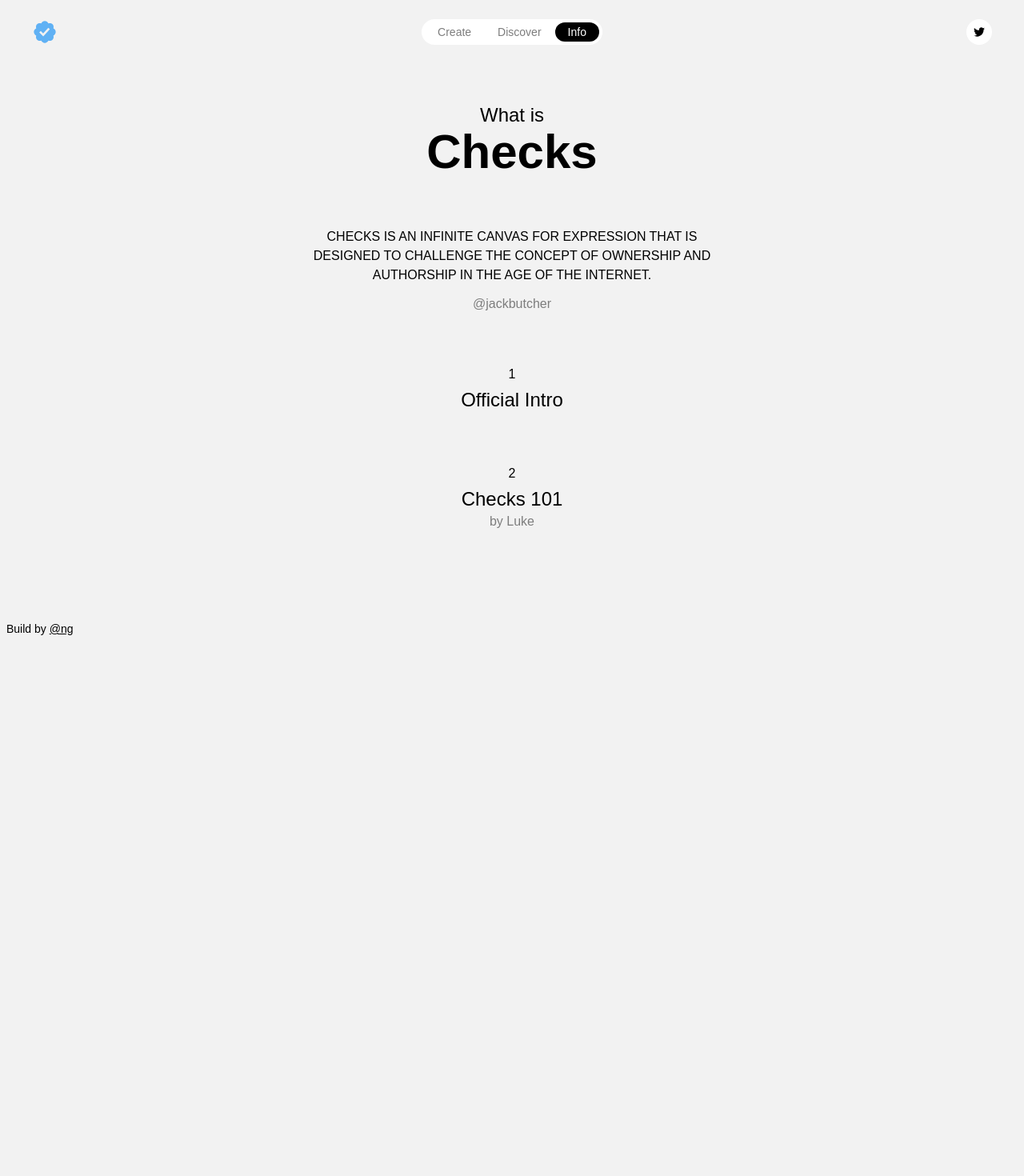
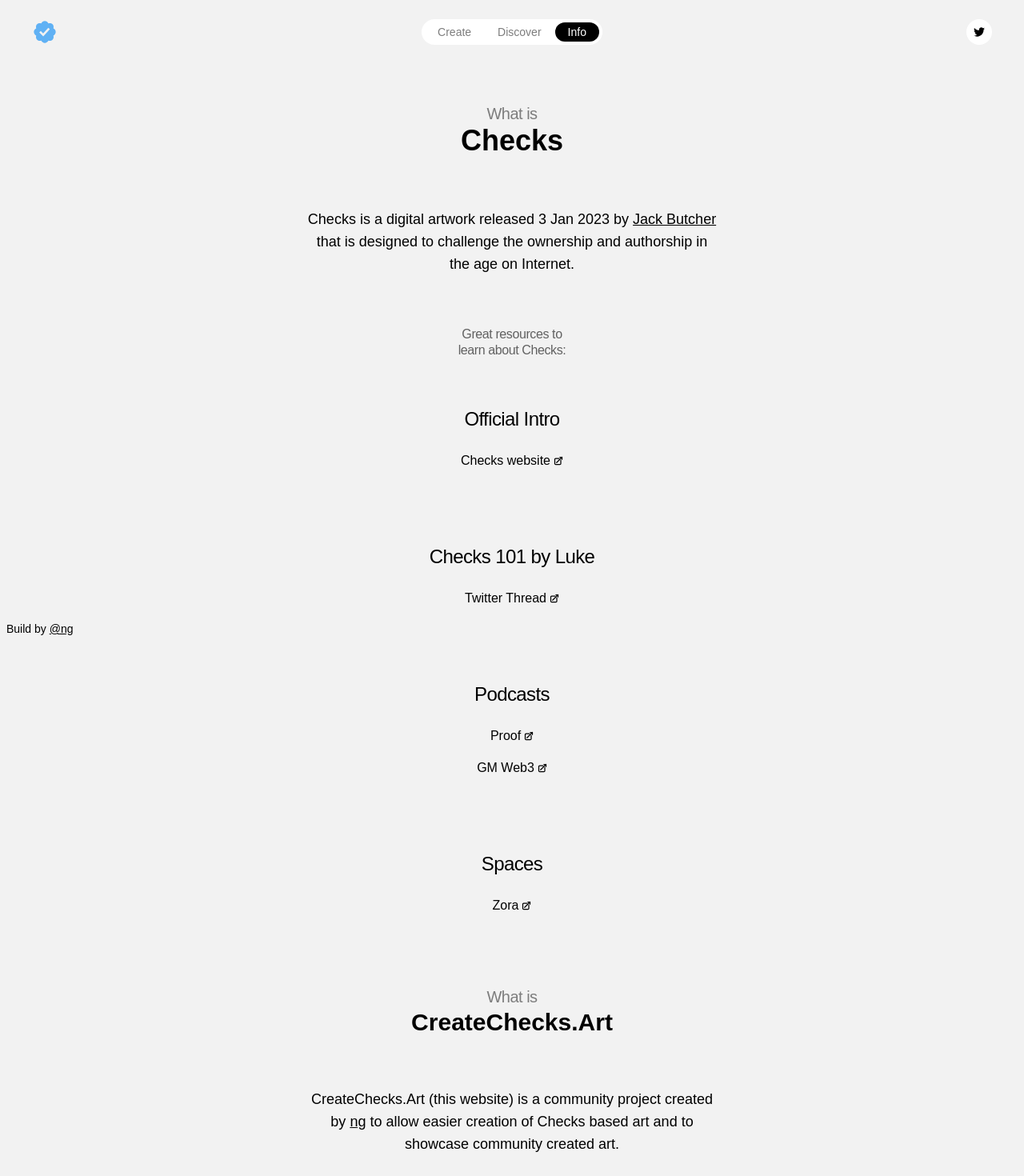
Before and after one commit to nikitattt/create-checks, a Next.js app: page /info in a window 1280 px wide. Shown: the top 1470 px of the page at 80% size. Before the commit the page ends 800 px from the top, so only its background shows below. Built offline with nearby package versions, Linux system fonts and the light colour scheme; a web font is replaced by a local one.

Commit message:
More info links and better ui

```diff
--- a/pages/info.tsx
+++ b/pages/info.tsx
@@ -1,9 +1,55 @@
+import clsx from 'clsx'
 import type { NextPage } from 'next'
 import Head from 'next/head'
 import BuildBy from '../components/BuildBy'
 import Check from '../components/Check'
 import NavBar from '../components/NavBar'
 import { useMenuStore } from '../store/menu'
+
+const SectionTitle = ({ index, name }: { index: number; name: string }) => {
+  return (
+    <div className="mt-20">
+      {/* <div>{index}</div> */}
+      <p className="mt-1 font-medium text-2xl tracking-tight">{name}</p>
+    </div>
+  )
+}
+
+const ExternalLink = ({
+  link,
+  name,
+  className
+}: {
+  link: string
+  name: string
+  className?: string
+}) => {
+  return (
+    <a
+      href={link}
+      target="_blank"
+      className={clsx('p-2 hover:underline cursor-pointer', className)}
+    >
+      <div className="flex flex-row gap-1 items-center">
+        <p className="font-medium">{name}</p>
+        <svg
+          xmlns="http://www.w3.org/2000/svg"
+          fill="none"
+          viewBox="0 0 24 24"
+          strokeWidth={2.5}
+          stroke="currentColor"
+          className="w-3 h-3 mb-px"
+        >
+          <path
+            strokeLinecap="round"
+            strokeLinejoin="round"
+            d="M13.5 6H5.25A2.25 2.25 0 003 8.25v10.5A2.25 2.25 0 005.25 21h10.5A2.25 2.25 0 0018 18.75V10.5m-10.5 6L21 3m0 0h-5.25M21 3v5.25"
+          />
+        </svg>
+      </div>
+    </a>
+  )
+}
 
 const Info: NextPage<{ data: string }> = (props) => {
   const { data } = props
@@ -13,7 +59,7 @@
   // TODO: remove h-screen when having longer pages
   return (
     <div className={darkMode ? 'dark' : ''}>
-      <div className="font-sans text-black bg-background dark:bg-black dark:text-white flex flex-col h-screen">
+      <div className="font-sans text-black bg-background dark:bg-black dark:text-white flex flex-col">
         <Head>
           <title>Checks Art Info</title>
           <meta
@@ -25,53 +71,88 @@
         <main className="">
           <NavBar page="/info" />
           <div className="px-8 sm:px-20 flex flex-col text-center items-center mx-auto max-w-2xl">
-            <p className="mt-12 text-center text-2xl">What is</p>
-            <a
-              href="https://checks.art/"
-              target="_blank"
-              className="hover:underline cursor-pointer"
-            >
-              <p className="text-center text-6xl font-bold">Checks</p>
-            </a>
+            <p className="mt-12 text-center text-xl text-grey tracking-tight">
+              What is
+            </p>
+            <p className="text-center text-4xl font-bold">Checks</p>
             {/* <div className="h-12 w-12">
               <Check color="#000" />
             </div> */}
-            <p className="mt-16">
-              CHECKS IS AN INFINITE CANVAS FOR EXPRESSION THAT IS DESIGNED TO
-              CHALLENGE THE CONCEPT OF OWNERSHIP AND AUTHORSHIP IN THE AGE OF
-              THE INTERNET.
-            </p>
+            <p className="mt-16 text-lg">
+              Checks is a digital artwork released 3 Jan 2023 by{' '}
+              <span>
                 <a
                   href="https://twitter.com/jackbutcher"
                   target="_blank"
-              className="mt-3 hover:underline cursor-pointer self-center"
+                  className="cursor-pointer underline hover:no-underline"
                 >
-              <p className="text-grey font-medium">@jackbutcher</p>
+                  Jack Butcher
                 </a>
-            <div className="mt-16">1</div>
+              </span>{' '}
+              that is designed to challenge the ownership and authorship in the
+              age on Internet.
+            </p>
+            <p className="mt-16 -mb-6 tracking-tight leading-5 text-grey-dark">
+              Great resources to
+              <br />
+              learn about Checks:
+            </p>
+
+            <SectionTitle index={1} name="Official Intro" />
+            <ExternalLink
+              link="https://checks.art/intro"
+              name="Checks website"
+              className="mt-4"
+            />
+
+            <SectionTitle index={2} name="Checks 101 by Luke" />
+            <ExternalLink
+              link="https://twitter.com/_lukeweaver_/status/1618273618789539843"
+              name="Twitter Thread"
+              className="mt-4"
+            />
+
+            <SectionTitle index={3} name="Podcasts" />
+            <ExternalLink
+              link="https://podcasts.proof.xyz/artist-profile-jack-butcher-subverts-twitter-verification-with-checks-vv-edition/#play"
+              name="Proof"
+              className="mt-4"
+            />
+            <ExternalLink
+              link="https://podcasts.apple.com/us/podcast/gm-web3-on-rug-radio-ft-jack-butcher/id1623389858?i=1000595818382"
+              name="GM Web3"
+            />
+
+            <SectionTitle index={4} name="Spaces" />
+            <ExternalLink
+              link="https://twitter.com/i/spaces/1yNGaNnZPMgJj"
+              name="Zora"
+              className="mt-4"
+            />
+
+            <p className="mt-20 text-center text-xl text-grey tracking-tight">
+              What is
+            </p>
+            <p className="text-center text-3xl font-bold">CreateChecks.Art</p>
+            <p className="mt-16 text-lg">
+              CreateChecks.Art (this website) is a community project created by{' '}
+              <span>
                 <a
-              href="https://checks.art/intro"
+                  href="https://twitter.com/iamng_eth"
                   target="_blank"
-              className="mt-1 hover:underline cursor-pointer"
+                  className="cursor-pointer underline hover:no-underline"
                 >
-              <p className="font-medium text-2xl">Official Intro</p>
+                  ng
                 </a>
-            <div className="mt-16">2</div>
-            <a
-              href="https://twitter.com/_lukeweaver_/status/1618273618789539843"
-              target="_blank"
-              className="mt-1 hover:underline cursor-pointer"
-            >
-              <div>
-                <p className="font-medium text-2xl">Checks 101</p>
-                <p className="text-grey font-medium">by Luke</p>
-              </div>
-            </a>
+              </span>{' '}
+              to allow easier creation of Checks based art and to showcase
+              community created art.
+            </p>
           </div>
           <BuildBy />
         </main>
 
-        <footer className="">
+        <footer className="mb-20">
           <></>
         </footer>
       </div>
```
Lines whose indentation alone changed are shown as unchanged.
